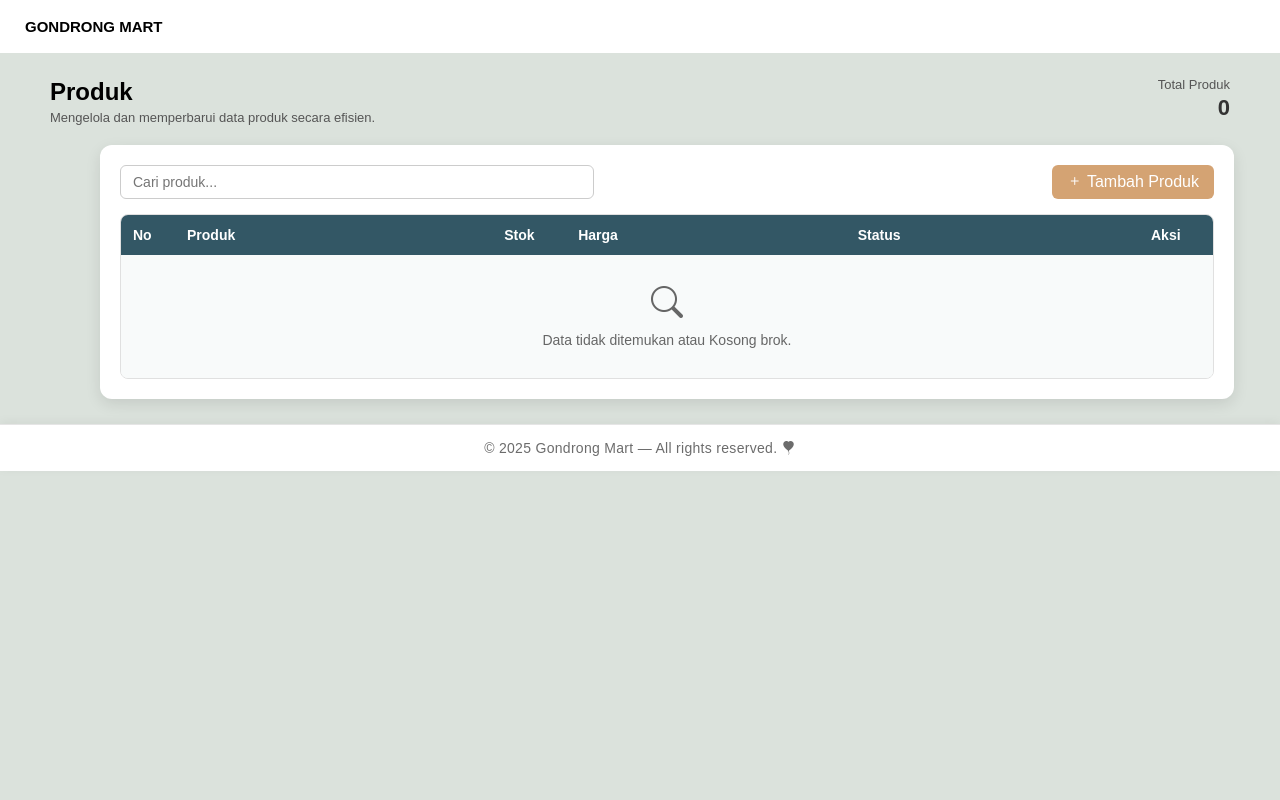
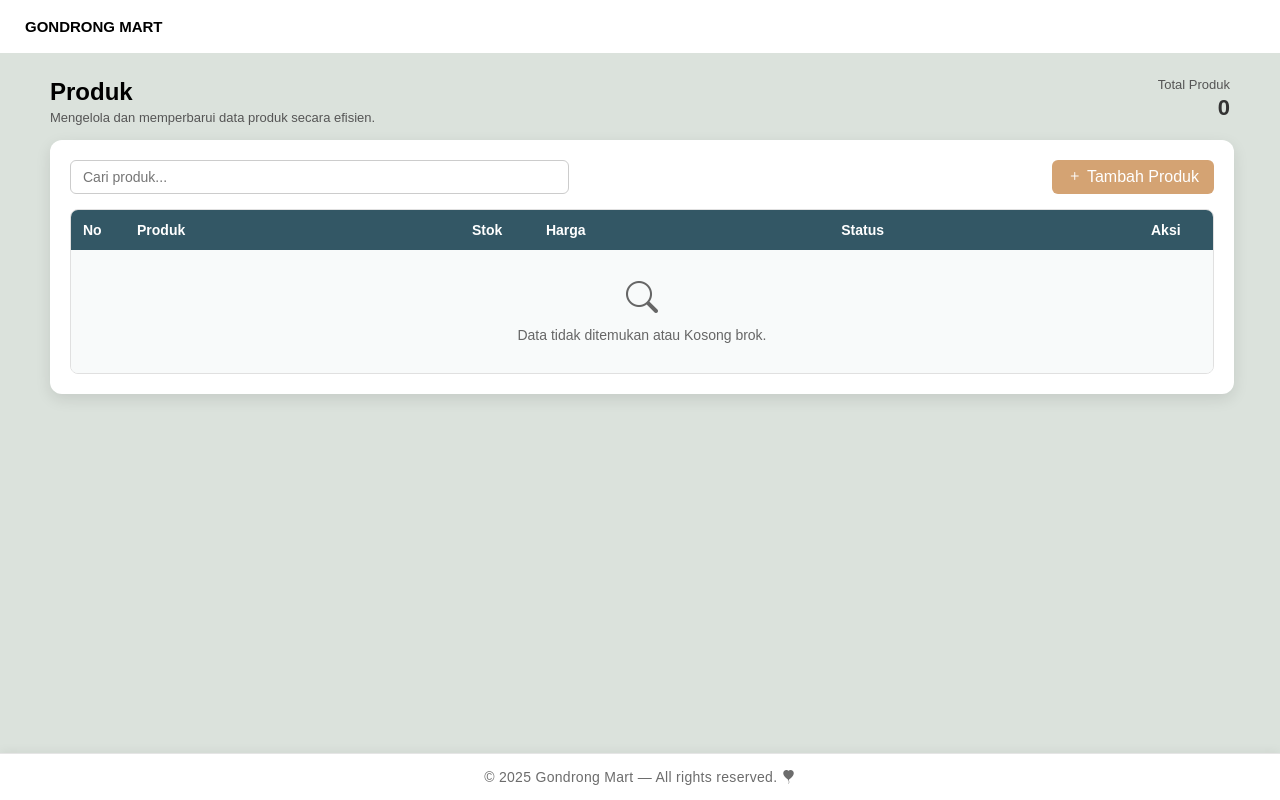
Before and after one commit to hihach/Gondrong-mart, a PHP site: page / in a window 1280 px wide. Run offline with PHP 8.4, Linux system fonts and the light colour scheme; data that the repository does not hold is empty.

Commit message:
fix layout

```diff
--- a/assets/style.css
+++ b/assets/style.css
@@ -1,7 +1,18 @@
+html,
+body {
+    height: 100%;
+}
+
 body {
     margin: 0;
     font-family: Arial, sans-serif;
     background: #dbe2dc;
+}
+
+.app {
+    min-height: 100vh;
+    display: flex;
+    flex-direction: column;
 }
 
 /* =========================================================
@@ -21,6 +32,7 @@ body {
 .container {
     padding-left: 50px;
     padding-top: 5px;
+    flex: 1;
 }
 
 .header-row h2 {
@@ -131,7 +143,6 @@ tbody tr:hover {
     background: #d6f1f6;
 }
 
-
 tr.row-active {
     background: #b6d9e0 !important;
 }
@@ -150,11 +161,11 @@ thead {
     z-index: 10;
 }
 
-th, td {
+th,
+td {
     padding: 12px;
     text-align: left;
 }
-
 
 .td-nama {
     display: flex;
@@ -317,6 +328,7 @@ form {
     border-radius: 6px;
     cursor: pointer;
 }
+
 .btn-primary:hover {
     transform: scale(1.05);
     box-shadow: 0 4px 10px rgba(0, 0, 0, 0.15);
@@ -330,6 +342,7 @@ form {
     border-radius: 6px;
     cursor: pointer;
 }
+
 .btn-danger:hover {
     transform: scale(1.05);
     box-shadow: 0 4px 10px rgba(0, 0, 0, 0.15);
@@ -397,13 +410,11 @@ table#detailBody tr:hover {
     background: none;
 }
 
-
 /* =========================================================
    ANIMATION
 ========================================================= */
 .swing-in-top-fwd {
-  -webkit-animation: swing-in-top-fwd 0.5s
-    cubic-bezier(0.175, 0.885, 0.32, 1.275) both;
+    -webkit-animation: swing-in-top-fwd 0.5s cubic-bezier(0.175, 0.885, 0.32, 1.275) both;
     animation: swing-in-top-fwd 0.5s cubic-bezier(0.175, 0.885, 0.32, 1.275) both;
 }
 
@@ -413,6 +424,7 @@ table#detailBody tr:hover {
         transform-origin: top;
         opacity: 0;
     }
+
     100% {
         transform: rotateX(0deg);
         transform-origin: top;
--- a/pages/home.php
+++ b/pages/home.php
@@ -1,14 +1,13 @@
 <?php
 //search dan tampilkan produuk
 $keyword = $_GET['cari'] ?? null;
-if($keyword){
+if ($keyword) {
     $safe_keyword = mysqli_real_escape_string($conn, $keyword);
     $sql = "select * from produk where nama_produk like '%$safe_keyword%' order by id_produk desc";
 } else {
     $sql = 'select*from produk order by id_produk desc';
-
 }
-$query= mysqli_query($conn, $sql);
+$query = mysqli_query($conn, $sql);
 //hitungtotal
 $totalProduk = mysqli_num_rows($query);
 ?>
--- a/partials/produk-table.php
+++ b/partials/produk-table.php
@@ -1,5 +1,5 @@
-<div class="container swing-in-top-fwd ">
-    <div class="wrapper">
+<div class="wrapper swing-in-top-fwd ">
+
     <div class="card">
         <div class="top">
             <form action="index.php" method="GET" style="flex-grow: 1; margin-right: 15px;">
@@ -62,4 +62,3 @@
         </div>
     </div>
 </div>
-</div>
```
Lines whose indentation alone changed are shown as unchanged.
